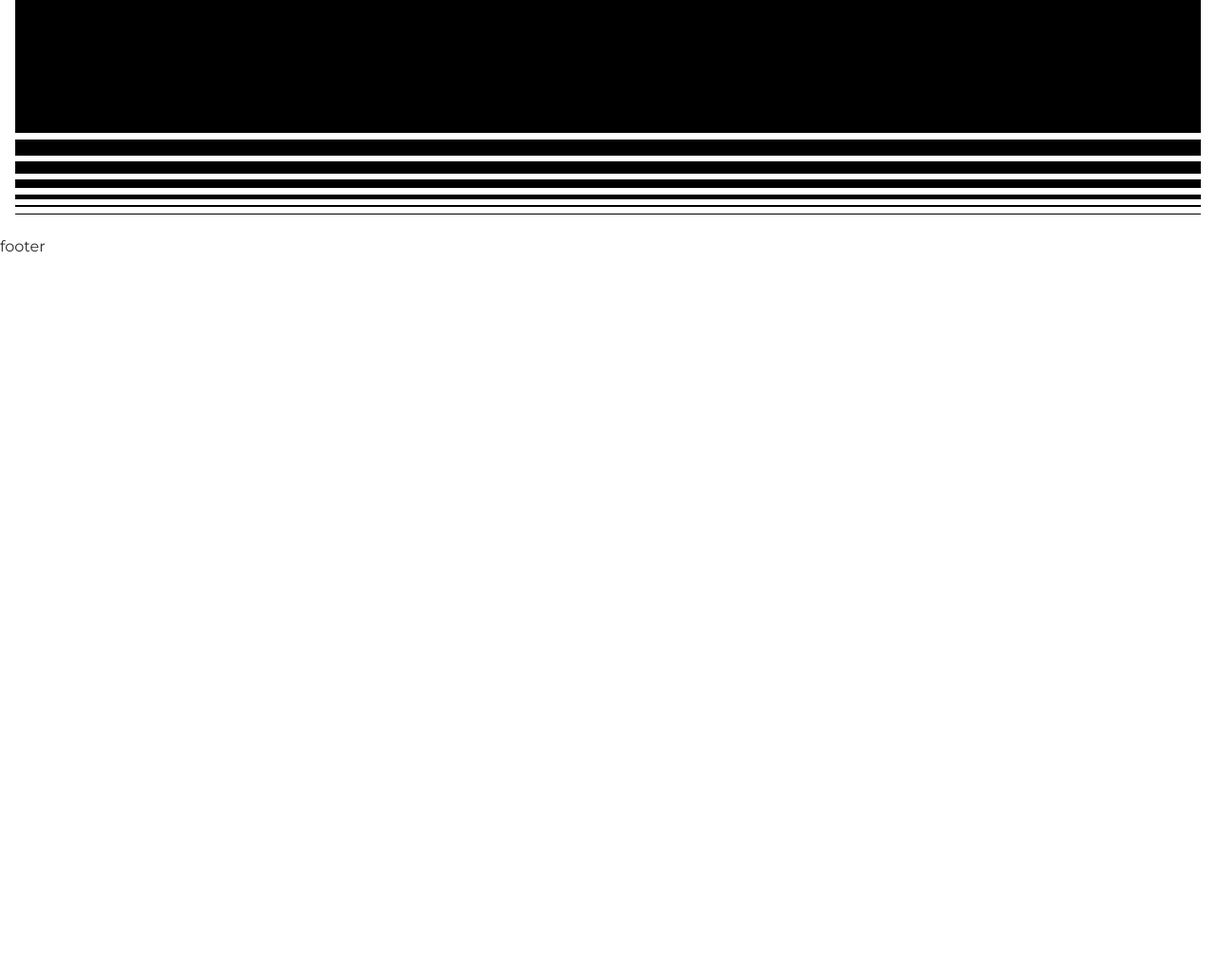
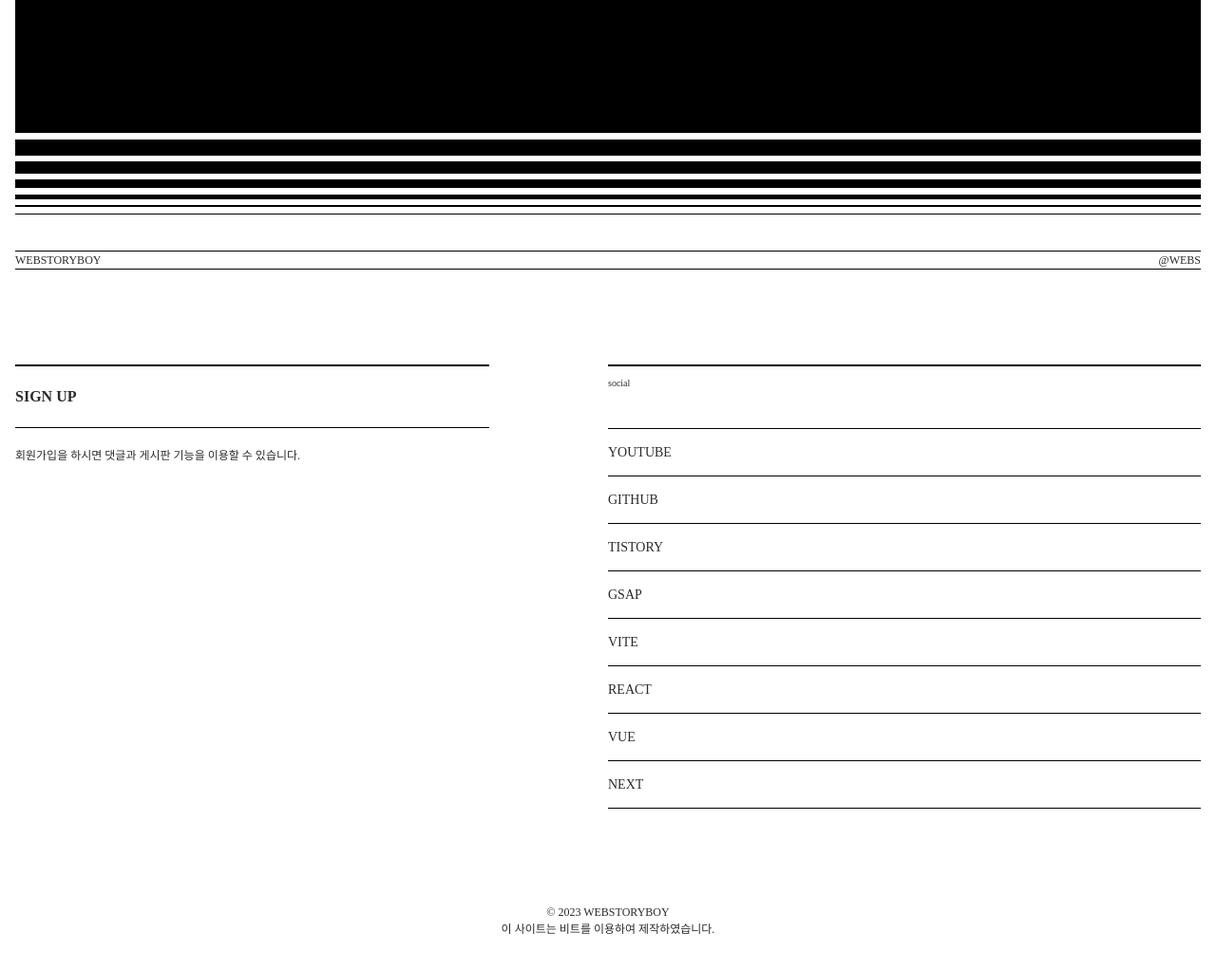
Before and after one commit to sumin2030/sumin2025, a website built with Vite: page src/index.html in a window 1280 px wide. Shown: the part 9733-10755 px from the top of the page at 95% size. Before the commit the page ends 10005 px from the top, so only its background shows below. Built offline with nearby package versions, Linux system fonts and the light colour scheme; a small style sheet from the web is missing; files whose address does not match are found by name; a web font is replaced by a local one.

Commit message:
2025.09.18 footer

```diff
--- a/src/assets/css/section/footer.css
+++ b/src/assets/css/section/footer.css
@@ -0,0 +1,91 @@
+#footer {
+    font-family: var(--mainKor-font);
+}
+.footer__inner {
+    padding: 16px;
+}
+.footer__text {
+    font-size: 12px;
+    text-transform: uppercase;
+    border-top: 1px solid var(--black);
+    border-bottom: 1px solid var(--black);
+    display: flex;
+    justify-content: space-between;
+}
+.footer__info {
+    display: flex;
+    justify-content: space-between;
+    margin: 100px 0;
+}
+.footer__info .left {
+    width: 40%;
+}
+.footer__info .left .title {
+    border-top: 2px solid var(--black);
+    border-bottom: 1px solid var(--black);
+    padding: 20px 0;
+    text-transform: uppercase;
+    font-weight: 700;
+    background: url(../../img/arrow.svg) no-repeat right 20px;
+    transition: all 0.3s;
+}
+.footer__info .left .title:hover {
+    background-color: var(--black400);
+    padding-left: 10px;
+    border-color: transparent;
+}
+.footer__info .left .desc {
+    font-size: 12px;
+    padding-top: 20px;
+}
+.footer__info .right {
+    width: 50%;
+}
+.footer__info .right h3 {
+    border-top: 2px solid var(--black);
+    font-size: 10px;
+    margin-bottom: 40px;
+    padding-top: 10px;
+}
+.footer__info .right ul {
+    border-top: 1px solid var(--black);
+}
+.footer__info .right li {
+    border-bottom: 1px solid var(--black);
+}
+.footer__info .right li a {
+    padding: 14px 0;
+    font-size: 14px;
+    display: inline-block;
+    text-transform: uppercase;
+}
+.footer__info .right li em {
+    font-size: 12px;
+    padding-left: 10px;
+    opacity: 0;
+    transition: all 0.3s;
+}
+.footer__info .right li:hover em {
+    opacity: 1;
+}
+.footer__right {
+    text-align: center;
+    text-transform: uppercase;
+    font-size: 12px;
+    margin-bottom: 20px;
+}
+
+@media (max-width: 800px){
+    .footer__info {
+        flex-direction: column;
+    }
+    .footer__info .left {
+        width: 100%;
+    }
+    .footer__info .left .desc {
+        margin-bottom: 40px;
+    }
+    .footer__info .right {
+        width: 100%;
+    }
+}
--- a/src/index.html
+++ b/src/index.html
@@ -529,9 +529,64 @@
 </main>
 
 
-<footer id="footer" role="footer">
-    footer
-</footer>
+    <footer id="footer" role="contentinfo">
+        <div class="footer__inner">
+            <h2 class="footer__text">
+                <div>webstoryboy</div>
+                <div>@webs</div>
+            </h2>
+            <div class="footer__info">
+                <div class="left">
+                    <div class="title">
+                        <a href="#">sign up</a>
+                    </div>
+                    <p class="desc">회원가입을 하시면 댓글과 게시판 기능을 이용할 수 있습니다.</p>
+                </div>
+                <div class="right">
+                    <h3>social</h3>
+                    <ul>
+                        <li>
+                            <a href="https://www.youtube.com/@Webstoryboy">youtube</a>
+                            <em>유튜브에 오시면 더 많은 강의를 볼 수 있습니다.</em>
+                        </li>
+                        <li>
+                            <a href="https://github.com/webstoryboy">github</a>
+                            <em>깃헙에 들어오시면 모든 소스를 볼 수 있습니다.</em>
+                        </li>
+                        <li>
+                            <a href="https://webstoryboy.co.kr">tistory</a>
+                            <em>티스토리에 들어오시면 좋은 정보 볼 수 있습니다.</em>
+                        </li>
+                        <li>
+                            <a href="https://www.youtube.com/playlist?list=PL4UVBBIc6giL8-6jvrClimg0cFL-Muqiq">gsap</a>
+                            <em>GSAP를 공부하시고 오면 도움이 됩니다.</em>
+                        </li>
+                        <li>
+                            <a href="https://github.com/webstoryboy/port2023-vite">vite</a>
+                            <em>비트 강의도 곧 오픈 예정입니다.</em>
+                        </li>
+                        <li>
+                            <a href="https://github.com/webstoryboy/port2023-react">react</a>
+                            <em>리액트 강의도 곧 오픈 예정입니다.</em>
+                        </li>
+                        <li>
+                            <a href="https://github.com/webstoryboy/port2023-vue">vue</a>
+                            <em>뷰 강의도 곧 오픈 예정입니다.</em>
+                        </li>
+                        <li>
+                            <a href="https://github.com/webstoryboy/port2023-next">next</a>
+                            <em>넥스트 강의도 곧 오픈 예정입니다.</em>
+                        </li>
+                    </ul>
+                </div>
+            </div>
+            <div class="footer__right">
+                &copy; 2023 webstoryboy<br />
+                이 사이트는 비트를 이용하여 제작하였습니다.
+            </div>
+        </div>
+    </footer>
+
 
 
     <script type="module" src="assets/js/main.js"></script>
```
